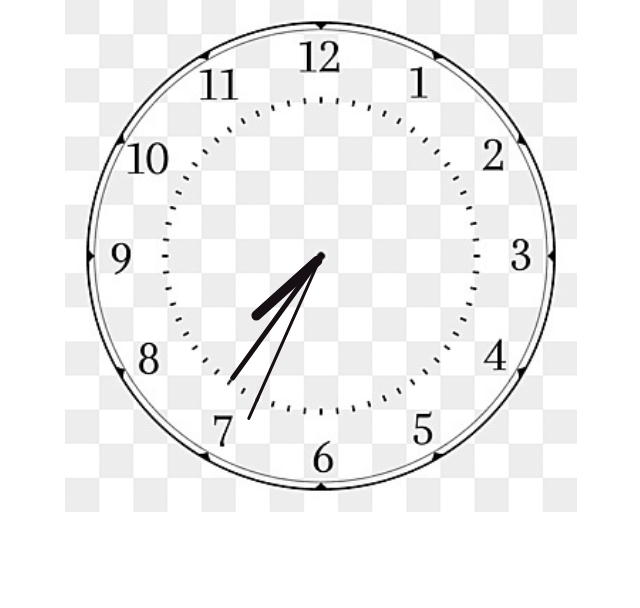
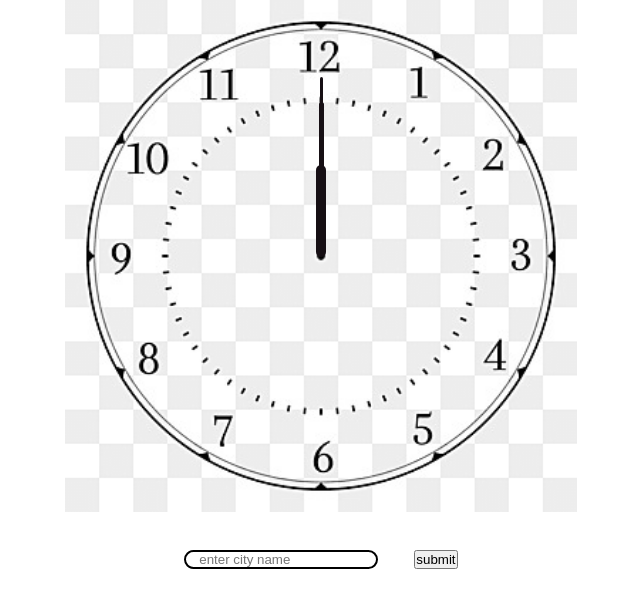
Before and after one commit to aayush3751/analog-clock, a plain HTML site: page index.html in a window 1280 px wide. Shown: the whole page, without its empty margins (319-959 px from the left). Drawn offline with Linux system fonts and the light colour scheme.

Commit message:
add input box to see different city time

```diff
--- a/app.js
+++ b/app.js
@@ -1,6 +1,22 @@
+const geourl = "https://geocoding-api.open-meteo.com/v1/search?";
+const city=document.querySelector("#name");
+const button=document.querySelector("#submit");
+
+async function  getZone(){
+    const response = await fetch(
+    geourl + "name=" + city.value + "&count=1"
+  );
+    let data=await response.json();
+
+    console.log(data);
+    const zone=data.results[0].timezone;
+    startClock(zone);
+ }
+ function startClock(timeZone) {
 setInterval(() => {
-    const date = new Date();
-
+    const date = new Date(
+    new Date().toLocaleString("en-US", {timeZone})
+  );
     const htime = date.getHours();
     const mtime = date.getMinutes();
     const stime = date.getSeconds();
@@ -8,10 +24,10 @@
     const hrotation = 30 * htime + mtime / 2;
     const mrotation = 6 * mtime;
     const srotation = 6 * stime;
-    console.log(stime);
-    console.log(htime);
-    console.log(mtime);
+
     hour.style.transform = `rotate(${hrotation}deg)`;
     minute.style.transform = `rotate(${mrotation}deg)`;
     second.style.transform = `rotate(${srotation}deg)`;
 }, 1000);
+ }
+button.addEventListener("click",getZone);
--- a/index.html
+++ b/index.html
@@ -13,6 +13,10 @@
         <div id="minute"></div>
         <div id="second"></div>
     </div>
+    <div class="city">
+        <input type="text" placeholder="enter city name" id="name">
+        <button id="submit">submit</button>
+    </div>
     <script src="app.js"></script>
 </body>
 </html>
--- a/style.css
+++ b/style.css
@@ -10,6 +10,7 @@
     height:40vw;
    background:url(clock.png) no-repeat;
    background-size:100%;
+
 
 
 }
@@ -44,3 +45,16 @@
     left:49.8%;
 
 }
+.city{
+    margin:3%;
+    display:flex;
+    align-items:center;
+    justify-content:center;
+
+}
+#name{
+    margin-right:3%;
+    border:2px solid black;
+    border-radius:1vw;
+    padding-left:1vw;
+}
```
